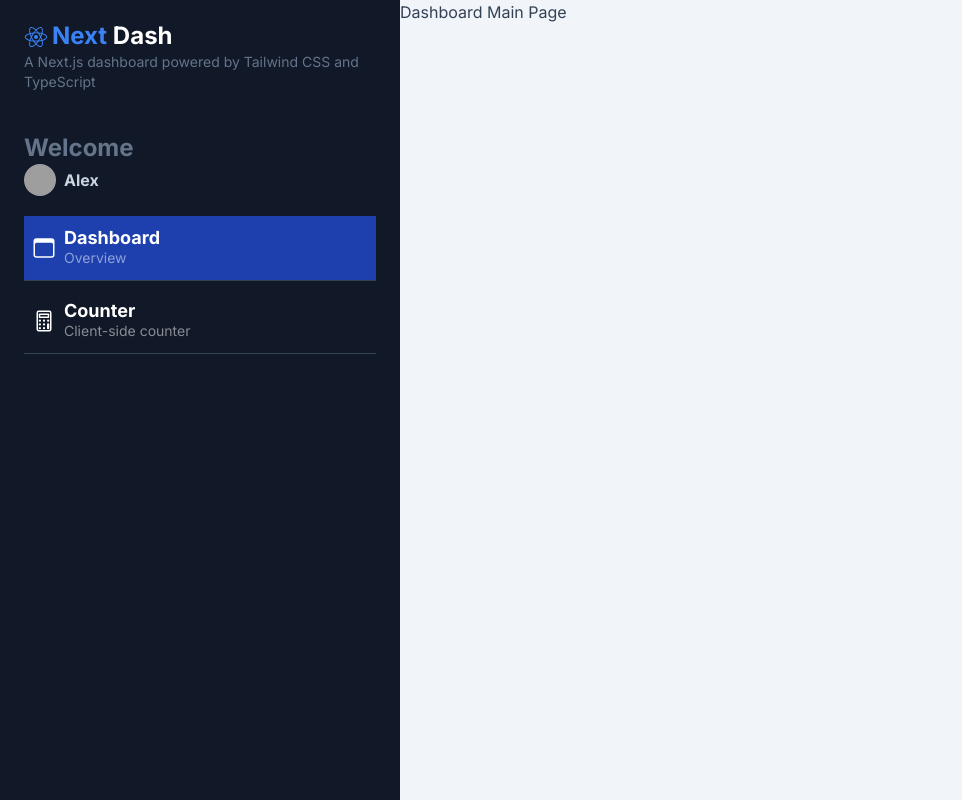
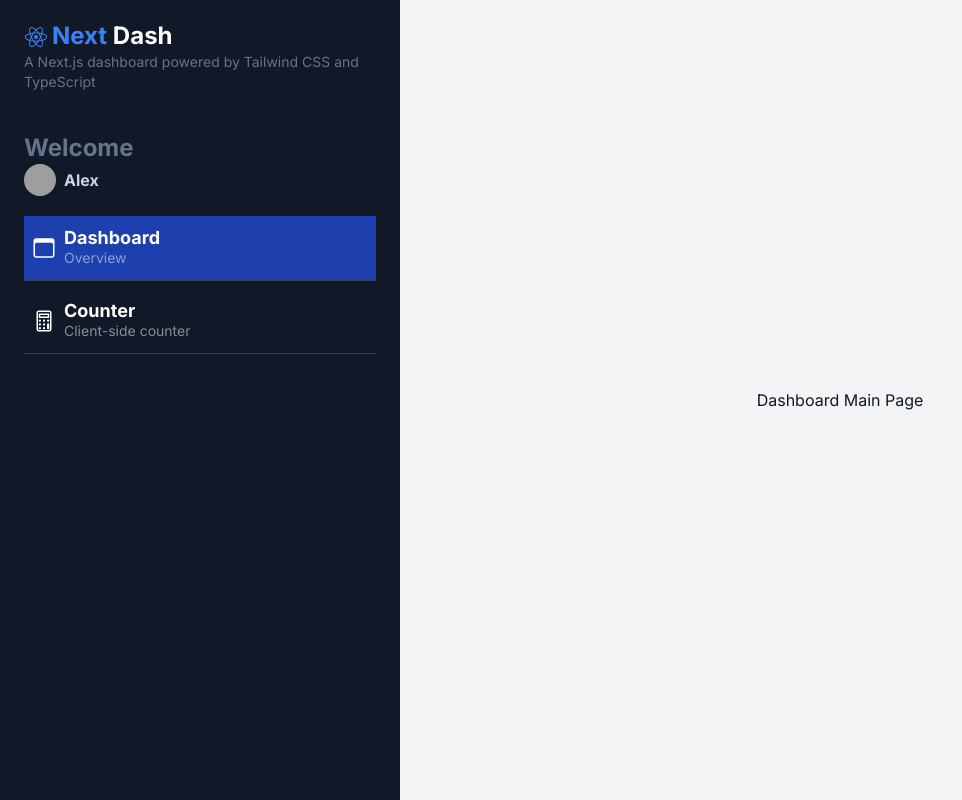
Before and after one commit to sudoalx/nextjs-dashboard, a Next.js app: page /dashboard/main in a window 1280 px wide. Shown: the whole page, without its empty margins (0-962 px from the left). Built offline with nearby package versions, Linux system fonts and the light colour scheme; grey boxes are pictures that could not be loaded.

Commit message:
Refactor dashboard main page styling

```diff
--- a/app/dashboard/main/page.tsx
+++ b/app/dashboard/main/page.tsx
@@ -1,6 +1,6 @@
 export default function MainPage() {
   return (
-    <div>
+    <div className="flex flex-col items-center justify-center w-full h-full bg-gray-100 dark:bg-gray-800 text-gray-900 dark:text-gray-100">
       <h1>Dashboard Main Page</h1>
     </div>
   );
```
